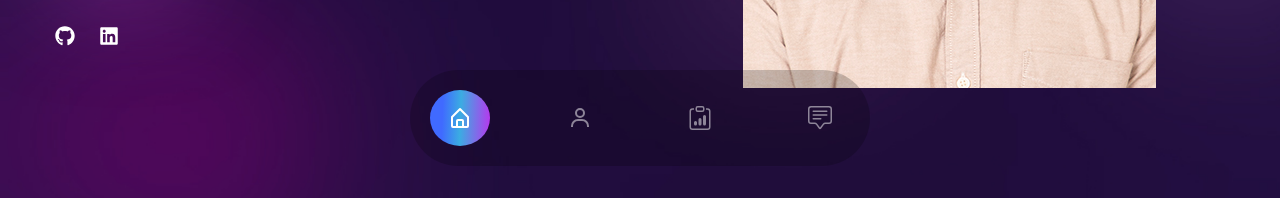
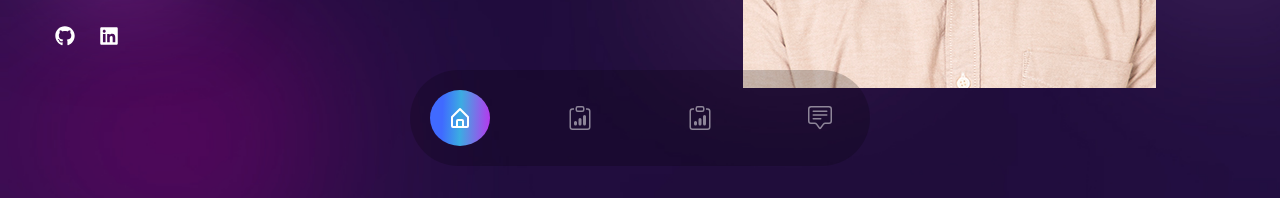
Before and after one commit to HA-SEUNG-JEONG/react-portfolio, a React (Create React App) app: page / in a window 1280 px wide. Shown: the part 602-800 px from the top of the page. Built offline with nearby package versions, Linux system fonts and the light colour scheme.

Commit message:
Refactor : 컴포넌트 1차 분리

```diff
--- /dev/null
+++ b/src/components/AnimatedMiddleButton.tsx
@@ -0,0 +1,20 @@
+import { motion } from "framer-motion";
+import { fadeIn } from "../variant";
+
+const AnimatedMiddleButton = () => {
+  return (
+    <motion.div
+      variants={fadeIn("up", 0.6)}
+      initial="hidden"
+      whileInView={"show"}
+      viewport={{ once: false, amount: 1 }}
+      className="flex max-w-max gap-x-6 items-center mb-12 mx-auto lg:mx-0">
+      <button className="btn btn-lg">Contact</button>
+      <a href="#" className="text-gradient btn-link">
+        My PortFolio
+      </a>
+    </motion.div>
+  );
+};
+
+export default AnimatedMiddleButton;
--- a/src/components/Banner.tsx
+++ b/src/components/Banner.tsx
@@ -1,8 +1,8 @@
-import { FaGithub, FaLinkedin } from "react-icons/fa";
-import { TypeAnimation } from "react-type-animation";
-import { motion } from "framer-motion";
-import { fadeIn } from "../variant";
-import profiles from "../assets/profile.jpg";
+import ShowName from "./ShowName";
+import Introduction from "./Introduction";
+import SocialLink from "./SocialLink";
+import Profile from "./Profile";
+import AnimatedMiddleButton from "./AnimatedMiddleButton";
 
 const Banner = () => {
   return (
@@ -10,78 +10,15 @@ const Banner = () => {
       className="min-h-[85vh] lg:min-h-[78vh] flex items-center"
       id="home">
       <div className="container mx-auto">
-        <div className="flex flex-col gap-y-8 lg:flex-row lg:items-center lg:gap-x-12">
+        <article className="flex flex-col gap-y-8 lg:flex-row lg:items-center lg:gap-x-12">
           <div className="flex-1 text-center font-secondary lg:text-left">
-            <motion.h1
-              variants={fadeIn("up", 0.2)}
-              initial="hidden"
-              whileInView={"show"}
-              viewport={{ once: false, amount: 1 }}
-              className="text-[55px] font-bold leading-[0.8] lg:text-[110px] lg:mb-4 mb-4">
-              정하승
-            </motion.h1>
-            <motion.div
-              variants={fadeIn("up", 0.4)}
-              initial="hidden"
-              whileInView={"show"}
-              viewport={{ once: false, amount: 1 }}
-              className="mb-6 text-[36px] lg:text-[50px] font-secondary font-semibold leading-[1]">
-              <span className="mr-4">
-                유저경험을 중시하는
-                <br />
-              </span>
-              <TypeAnimation
-                sequence={["프론트엔드 개발자입니다.", 2000]}
-                speed={50}
-                className="text-blue-600"
-                wrapper="span"
-                repeat={Infinity}
-              />
-            </motion.div>
-            <motion.p
-              variants={fadeIn("up", 0.3)}
-              initial="hidden"
-              whileInView={"show"}
-              viewport={{ once: false, amount: 1 }}
-              className="mb-8 max-w-lg mx-auto lg:mx-0">
-              Lorem ipsum dolor sit amet, consectetur adipisicing elit. At
-              assumenda reprehenderit dicta animi ut dolor quisquam nisi
-              suscipit.
-            </motion.p>
-            <motion.div
-              variants={fadeIn("up", 0.6)}
-              initial="hidden"
-              whileInView={"show"}
-              viewport={{ once: false, amount: 1 }}
-              className="flex max-w-max gap-x-6 items-center mb-12 mx-auto lg:mx-0">
-              <button className="btn btn-lg">Contact</button>
-              <a href="#" className="text-gradient btn-link">
-                My PortFolio
-              </a>
-            </motion.div>
-            <motion.div
-              variants={fadeIn("up", 0.7)}
-              initial="hidden"
-              whileInView={"show"}
-              viewport={{ once: false, amount: 1 }}
-              className="flex text-[20px] gap-x-6 max-w-max mx-auto lg:mx-0">
-              <a href="https://github.com/HA-SEUNG-JEONG">
-                <FaGithub />
-              </a>
-              <a href="https://www.linkedin.com/in/haseung-jeong-50b831229/">
-                <FaLinkedin />
-              </a>
-            </motion.div>
+            <ShowName />
+            <Introduction />
+            <AnimatedMiddleButton />
+            <SocialLink />
           </div>
-
-          <motion.div
-            variants={fadeIn("down", 0.3)}
-            initial="hidden"
-            whileInView={"show"}
-            className="hidden lg:flex flex-1 max-w-[320px] lg:max-w-[482px] ">
-            <img src={profiles} alt="profile" />
-          </motion.div>
-        </div>
+          <Profile />
+        </article>
       </div>
     </section>
   );
--- /dev/null
+++ b/src/components/Introduction.tsx
@@ -0,0 +1,39 @@
+import { motion } from "framer-motion";
+import { TypeAnimation } from "react-type-animation";
+import { fadeIn } from "../variant";
+
+const Introduction = () => {
+  return (
+    <>
+      <motion.div
+        variants={fadeIn("up", 0.4)}
+        initial="hidden"
+        whileInView={"show"}
+        viewport={{ once: false, amount: 1 }}
+        className="mb-6 text-[36px] lg:text-[50px] font-secondary font-semibold leading-[1]">
+        <span className="mr-4">
+          유저경험을 중시하는
+          <br />
+        </span>
+        <TypeAnimation
+          sequence={["프론트엔드 개발자입니다.", 2000]}
+          speed={50}
+          className="text-blue-600"
+          wrapper="span"
+          repeat={Infinity}
+        />
+      </motion.div>
+      <motion.p
+        variants={fadeIn("up", 0.3)}
+        initial="hidden"
+        whileInView={"show"}
+        viewport={{ once: false, amount: 1 }}
+        className="mb-8 max-w-lg mx-auto lg:mx-0">
+        Lorem ipsum dolor sit amet, consectetur adipisicing elit. At assumenda
+        reprehenderit dicta animi ut dolor quisquam nisi suscipit.
+      </motion.p>
+    </>
+  );
+};
+
+export default Introduction;
--- a/src/components/Nav.tsx
+++ b/src/components/Nav.tsx
@@ -1,48 +1,18 @@
-import { BiHomeAlt, BiUser } from "react-icons/bi";
-import { BsChatSquareText, BsClipboardData } from "react-icons/bs";
-
-import { Link } from "react-scroll";
+import ContactIcon from "./icons/ContactIcon";
+import HomeIcon from "./icons/HomeIcon";
+import WorkIcon from "./icons/WorkIcon";
 
 const Nav = () => {
   return (
     <nav className="fixed bottom-2 lg:bottom-8 w-full overflow-hidden z-50">
-      <div className="container mx-auto">
-        <div className="w-full bg-black/20 h-[96px] background-blur-2xl rounded-full max-w-[460px] mx-auto px-5 flex justify-between items-center text-2xl text-white/50">
-          <Link
-            className="cursor-pointer w-[60px] flex items-center justify-center"
-            to="home"
-            activeClass="active"
-            smooth={true}
-            spy={true}
-            offset={-200}>
-            <BiHomeAlt />
-          </Link>
-          <Link
-            className="cursor-pointer w-[60px] flex items-center justify-center"
-            to="about"
-            activeClass="active"
-            smooth={true}
-            spy={true}>
-            <BiUser />
-          </Link>
-          <Link
-            className="cursor-pointer w-[60px] flex items-center justify-center"
-            to="work"
-            activeClass="active"
-            smooth={true}
-            spy={true}>
-            <BsClipboardData />
-          </Link>
-          <Link
-            className="cursor-pointer w-[60px] flex items-center justify-center"
-            to="contact"
-            activeClass="active"
-            smooth={true}
-            spy={true}>
-            <BsChatSquareText />
-          </Link>
-        </div>
-      </div>
+      <section className="container mx-auto">
+        <article className="w-full bg-black/20 h-[96px] background-blur-2xl rounded-full max-w-[460px] mx-auto px-5 flex justify-between items-center text-2xl text-white/50">
+          <HomeIcon />
+          <WorkIcon />
+          <WorkIcon />
+          <ContactIcon />
+        </article>
+      </section>
     </nav>
   );
 };
--- /dev/null
+++ b/src/components/Profile.tsx
@@ -0,0 +1,17 @@
+import { motion } from "framer-motion";
+import profiles from "../assets/profile.jpg";
+import { fadeIn } from "../variant";
+
+const Profile = () => {
+  return (
+    <motion.div
+      variants={fadeIn("down", 0.3)}
+      initial="hidden"
+      whileInView={"show"}
+      className="hidden lg:flex flex-1 max-w-[320px] lg:max-w-[482px] ">
+      <img src={profiles} alt="profile" />
+    </motion.div>
+  );
+};
+
+export default Profile;
--- /dev/null
+++ b/src/components/ShowName.tsx
@@ -0,0 +1,17 @@
+import { motion } from "framer-motion";
+import { fadeIn } from "../variant";
+
+const ShowName = () => {
+  return (
+    <motion.h1
+      variants={fadeIn("up", 0.2)}
+      initial="hidden"
+      whileInView={"show"}
+      viewport={{ once: false, amount: 1 }}
+      className="text-[55px] font-bold leading-[0.8] lg:text-[110px] lg:mb-4 mb-4">
+      정하승
+    </motion.h1>
+  );
+};
+
+export default ShowName;
--- /dev/null
+++ b/src/components/SocialLink.tsx
@@ -0,0 +1,23 @@
+import { motion } from "framer-motion";
+import { FaGithub, FaLinkedin } from "react-icons/fa";
+import { fadeIn } from "../variant";
+
+const SocialLink = () => {
+  return (
+    <motion.div
+      variants={fadeIn("up", 0.7)}
+      initial="hidden"
+      whileInView={"show"}
+      viewport={{ once: false, amount: 1 }}
+      className="flex text-[20px] gap-x-6 max-w-max mx-auto lg:mx-0">
+      <a href="https://github.com/HA-SEUNG-JEONG">
+        <FaGithub />
+      </a>
+      <a href="https://www.linkedin.com/in/haseung-jeong-50b831229/">
+        <FaLinkedin />
+      </a>
+    </motion.div>
+  );
+};
+
+export default SocialLink;
--- /dev/null
+++ b/src/components/icons/AboutIcon.tsx
@@ -0,0 +1,17 @@
+import { BiUser } from "react-icons/bi";
+import { Link } from "react-scroll";
+
+const AboutIcon = () => {
+  return (
+    <Link
+      className="cursor-pointer w-[60px] flex items-center justify-center"
+      to="about"
+      activeClass="active"
+      smooth={true}
+      spy={true}>
+      <BiUser />
+    </Link>
+  );
+};
+
+export default AboutIcon;
--- /dev/null
+++ b/src/components/icons/ContactIcon.tsx
@@ -0,0 +1,17 @@
+import { BsChatSquareText } from "react-icons/bs";
+import { Link } from "react-scroll";
+
+const ContactIcon = () => {
+  return (
+    <Link
+      className="cursor-pointer w-[60px] flex items-center justify-center"
+      to="contact"
+      activeClass="active"
+      smooth={true}
+      spy={true}>
+      <BsChatSquareText />
+    </Link>
+  );
+};
+
+export default ContactIcon;
--- /dev/null
+++ b/src/components/icons/HomeIcon.tsx
@@ -0,0 +1,18 @@
+import { BiHomeAlt } from "react-icons/bi";
+import { Link } from "react-scroll";
+
+const HomeIcon = () => {
+  return (
+    <Link
+      className="cursor-pointer w-[60px] flex items-center justify-center"
+      to="home"
+      activeClass="active"
+      smooth={true}
+      spy={true}
+      offset={-200}>
+      <BiHomeAlt />
+    </Link>
+  );
+};
+
+export default HomeIcon;
--- /dev/null
+++ b/src/components/icons/WorkIcon.tsx
@@ -0,0 +1,17 @@
+import { BsClipboardData } from "react-icons/bs";
+import { Link } from "react-scroll";
+
+const WorkIcon = () => {
+  return (
+    <Link
+      className="cursor-pointer w-[60px] flex items-center justify-center"
+      to="work"
+      activeClass="active"
+      smooth={true}
+      spy={true}>
+      <BsClipboardData />
+    </Link>
+  );
+};
+
+export default WorkIcon;
```
